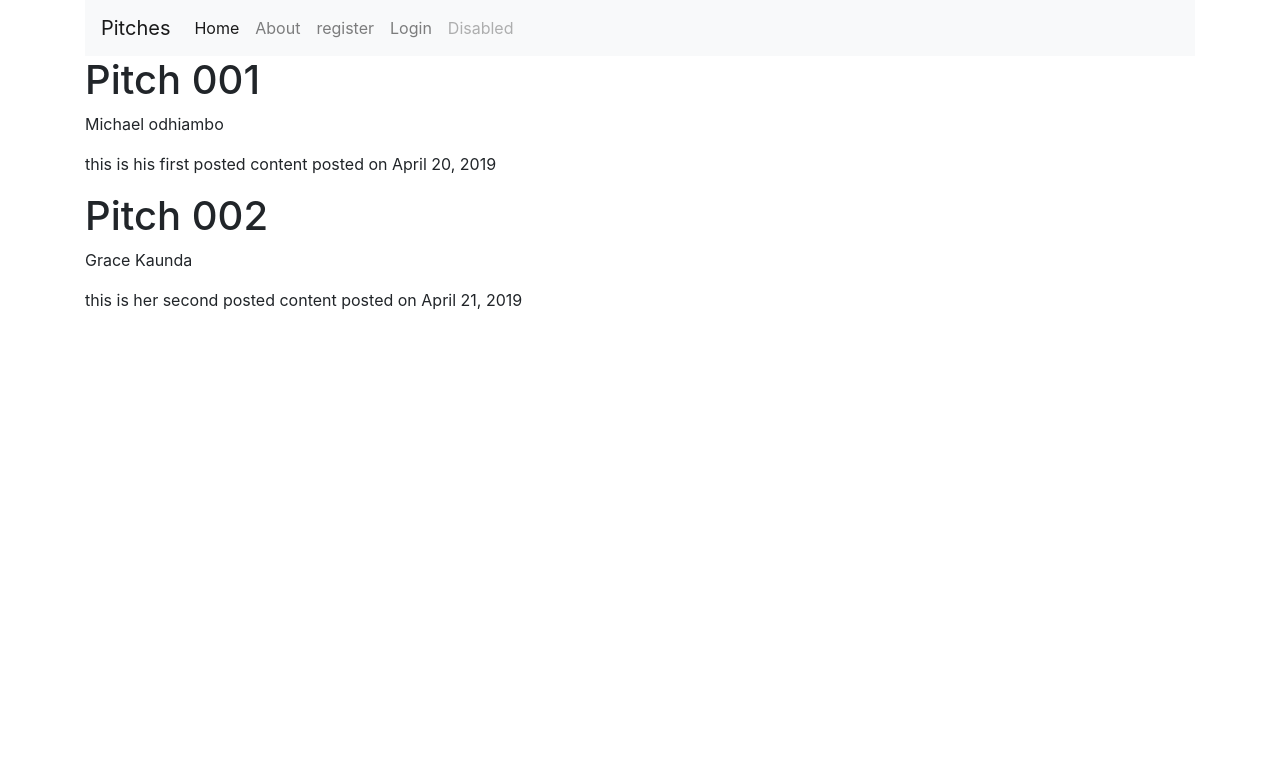
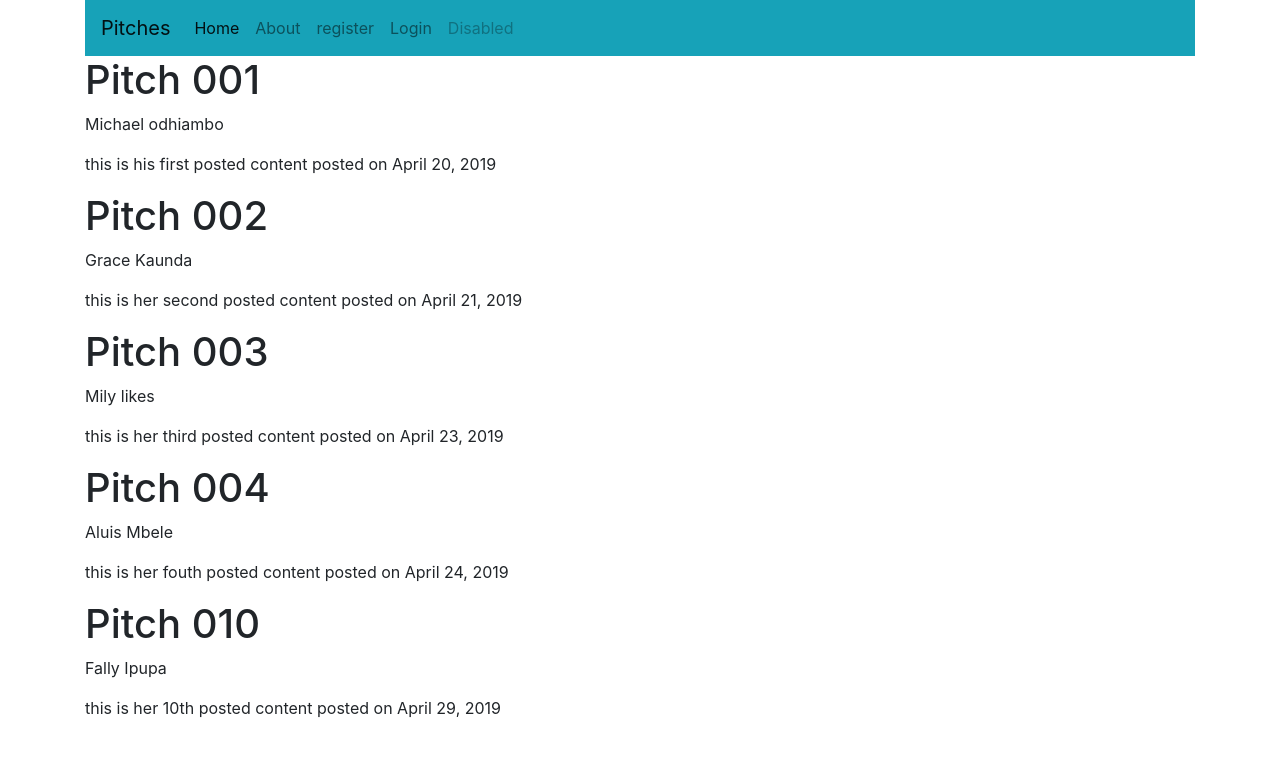
Before and after one commit to michael760odhiambo/My-pitch-project, a Flask app: page / in a window 1280 px wide. Shown: the top 757 px of the page. Run offline with Flask 2, Linux system fonts and the light colour scheme; some libraries are stand-ins or nearby versions.

Commit message:
save this second changes

```diff
--- a/app/templates/base.html
+++ b/app/templates/base.html
@@ -5,7 +5,7 @@
     </head>
     <body>
         <div class="container">
-                <nav class="navbar navbar-expand-lg navbar-light bg-light">
+                <nav class="navbar navbar-expand-lg navbar-light bg-info">
                         <a class="navbar-brand" href="#">Pitches</a>
                         <button class="navbar-toggler" type="button" data-toggle="collapse" data-target="#navbarSupportedContent" aria-controls="navbarSupportedContent" aria-expanded="false" aria-label="Toggle navigation">
                           <span class="navbar-toggler-icon"></span>
--- a/app/views.py
+++ b/app/views.py
@@ -16,6 +16,27 @@ post = [
         'content': 'this is her second posted content',
         'date_posted':'April 21, 2019'
 
+    },
+    {
+        'author':'Mily likes',
+        'title': 'Pitch 003',
+        'content': 'this is her third posted content',
+        'date_posted':'April 23, 2019'
+
+    },
+    {
+        'author':'Aluis Mbele',
+        'title': 'Pitch 004',
+        'content': 'this is her fouth posted content',
+        'date_posted':'April 24, 2019'
+
+    },
+    {
+        'author':'Fally Ipupa',
+        'title': 'Pitch 010',
+        'content': 'this is her 10th posted content',
+        'date_posted':'April 29, 2019'
+
     }
 ]
 
@@ -31,7 +52,7 @@ def about():
 def register():
     form = RegistrationForm()
     if form.validate_on_submit():
-        flash(f'Account Created for {{form.username.data}}!','success')
+        flash(f'Account Created for {form.username.data}!','success')
         return redirect(url_for('home'))
     return render_template('register.html',title='register',form=form)
 
--- a/run.py
+++ b/run.py
@@ -1,4 +1,7 @@
-from app import app
+from app import app,db
+from app.models import User
+
+
 
 if __name__ == '__main__':
     app.run(debug=True)
```
Also changed, not shown: app/__init__.py (+5 -2 lines), 2 other files.
